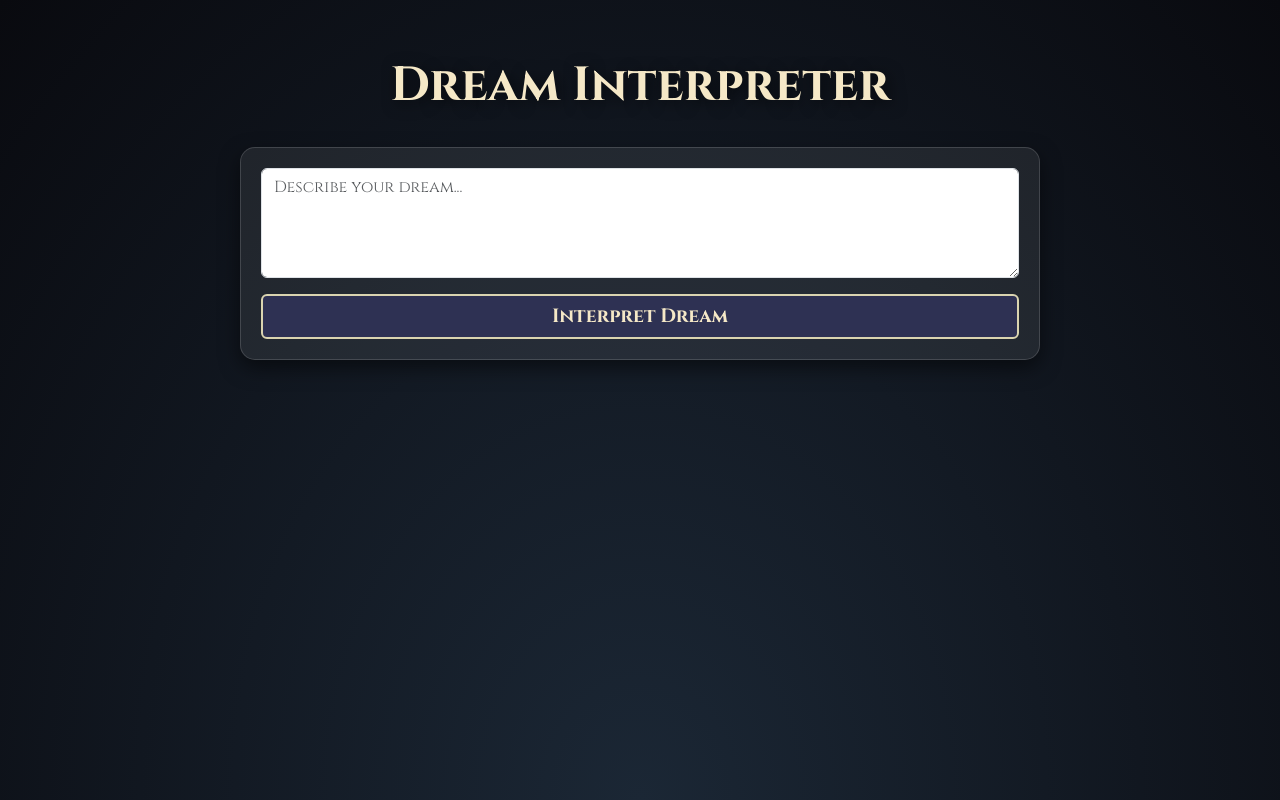
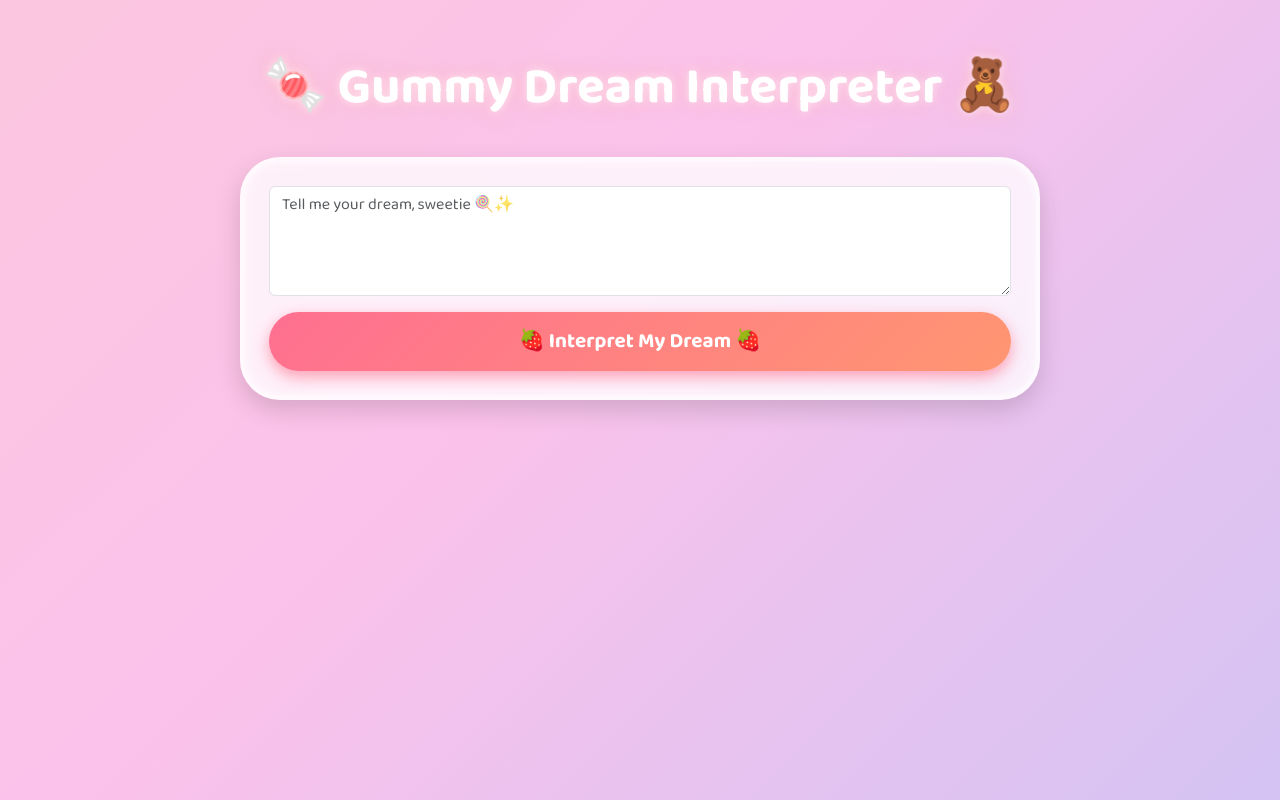
Before and after one commit to Arianna19/CART498-A4, a Flask app: page / in a window 1280 px wide. Run offline with Flask 3, Linux system fonts and the light colour scheme.

Commit message:
personalizing the html

```diff
--- a/templates/index.html
+++ b/templates/index.html
@@ -2,140 +2,156 @@
 <html>
 <head>
     <meta charset="UTF-8">
-    <title>Dream Interpreter</title>
+    <title>Gummy Dream Interpreter</title>
     <meta name="viewport" content="width=device-width, initial-scale=1.0">
 
     <link href="https://cdn.jsdelivr.net/npm/bootstrap@5.3.3/dist/css/bootstrap.min.css" rel="stylesheet">
 
+    <!-- Cute rounded font -->
+    <link href="https://fonts.googleapis.com/css2?family=Baloo+2:wght@400;700&display=swap" rel="stylesheet">
+
     <style>
-        /* Background */
         body {
-            background: radial-gradient(ellipse at bottom, #1b2735 0%, #090a0f 100%);
-            color: #f0f0f5;
-            font-family: 'Cinzel', serif;
+            background: linear-gradient(135deg, #ff9a9e, #fad0c4, #fbc2eb, #a1c4fd);
+            background-size: 400% 400%;
+            animation: bgShift 12s ease infinite;
+            font-family: 'Baloo 2', cursive;
+            color: #4a2c2a;
             min-height: 100vh;
         }
 
-        /* Center container */
+        @keyframes bgShift {
+            0% { background-position: 0% 50%; }
+            50% { background-position: 100% 50%; }
+            100% { background-position: 0% 50%; }
+        }
+
         .container {
+            text-align: center;
             padding-top: 50px;
             padding-bottom: 50px;
-            text-align: center;
         }
 
-        /* Dream banner */
-        .dream-title {
-            font-size: 3rem;
+        .title {
+            font-size: 3.2rem;
             font-weight: 700;
-            color: #f5e8c7;
-            text-shadow: 3px 3px 15px rgba(0, 0, 0, 0.6);
-            margin-bottom: 25px;
+            color: #fff;
+            text-shadow:
+                0 0 10px rgba(255,255,255,0.6),
+                0 0 20px rgba(255,182,193,0.9);
+            margin-bottom: 30px;
         }
 
-        /* Form card */
-        .dream-card {
-            background: rgba(255, 255, 255, 0.08);
-            border-radius: 15px;
-            padding: 20px;
+        .bubble {
+            background: rgba(255, 255, 255, 0.75);
+            border-radius: 40px;
+            padding: 25px;
             margin: 20px auto;
-            box-shadow: 0 8px 20px rgba(0, 0, 0, 0.5);
-            border: 1px solid rgba(255,255,255,0.15);
             max-width: 800px;
+            box-shadow:
+                inset 0 0 10px rgba(255,255,255,0.8),
+                0 10px 25px rgba(0,0,0,0.15);
+            border: 4px solid rgba(255,255,255,0.6);
         }
 
         textarea {
-            background: rgba(255, 255, 255, 0.12);
-            color: #efe;
-            border: 1px solid rgba(255,255,255,0.3);
-            border-radius: 8px;
+            background: #fff0f5;
+            border-radius: 25px;
+            border: 3px solid #ffb6c1;
+            padding: 15px;
             font-size: 1.1rem;
+            color: #4a2c2a;
         }
 
         textarea::placeholder {
-            color: #ddd;
+            color: #c27ba0;
         }
 
-        /* Buttons */
-        .btn-dream {
-            background: #2e3153;
-            color: #f5e8c7;
-            font-size: 1.2rem;
+        .btn-gummy {
+            background: linear-gradient(135deg, #ff6f91, #ff9671);
+            border: none;
+            border-radius: 30px;
+            padding: 14px;
+            font-size: 1.3rem;
             font-weight: bold;
-            border: 2px solid #dad4b0;
-            transition: 0.2s ease;
+            color: white;
+            box-shadow: 0 6px 15px rgba(255, 105, 135, 0.6);
+            transition: transform 0.15s ease, box-shadow 0.15s ease;
         }
 
-        .btn-dream:hover {
-            background: #42476b;
-            color: #fff;
+        .btn-gummy:hover {
+            transform: scale(1.05);
+            box-shadow: 0 0 20px rgba(255, 105, 135, 1);
         }
 
-        /* Interpretation box */
-        .interpretation-box {
-            background: rgba(255, 255, 255, 0.14);
-            border-left: 4px solid #f5e8c7;
-            border-right: 4px solid #f5e8c7;
-            border-radius: 10px;
-            padding: 18px;
-            margin-top: 25px;
-            font-size: 1.15rem;
-            box-shadow: 0 4px 15px rgba(0,0,0,0.4);
+        .label {
+            font-size: 1.4rem;
+            font-weight: 700;
+            color: #ff6f91;
+            margin-bottom: 10px;
         }
 
-        /* Image */
-        .dream-img {
+        .dream-image {
             margin-top: 30px;
-            border-radius: 12px;
-            box-shadow: 0 10px 30px rgba(0,0,0,0.7);
             max-width: 90%;
+            border-radius: 35px;
+            border: 6px solid rgba(255,255,255,0.7);
+            box-shadow:
+                0 15px 30px rgba(0,0,0,0.25);
+            transition: all 0.3s ease;
+        }
+
+        .dream-image:hover {
+            transform: scale(1.05);
+            box-shadow:
+                0 0 30px rgba(255, 105, 180, 0.9),
+                0 0 60px rgba(255, 182, 193, 0.8);
+        }
+
+        .emoji {
+            font-size: 1.5rem;
         }
     </style>
-
-    <!-- Stylish font -->
-    <link href="https://fonts.googleapis.com/css2?family=Cinzel:wght@400;700&display=swap" rel="stylesheet">
 </head>
 
 <body>
 <div class="container">
 
-    <!-- Title -->
-    <div class="dream-title">Dream Interpreter</div>
+    <div class="title">
+        🍬 Gummy Dream Interpreter 🧸
+    </div>
 
-    <!-- Input form -->
-    <div class="dream-card">
+    <div class="bubble">
         <form method="POST">
             <textarea
                 name="prompt"
                 rows="4"
                 class="form-control"
-                placeholder="Describe your dream..."
+                placeholder="Tell me your dream, sweetie 🍭✨"
                 required></textarea>
 
-            <button type="submit" class="btn btn-dream w-100 mt-3">
-                Interpret Dream
+            <button type="submit" class="btn btn-gummy w-100 mt-3">
+                🍓 Interpret My Dream 🍓
             </button>
         </form>
     </div>
 
-    <!-- Echoed dream text -->
     {% if dream_text %}
-        <div class="dream-card interpretation-box">
-            <strong>Your dream:</strong>
+        <div class="bubble">
+            <div class="label">🌈 Your Dream</div>
             <p>{{ dream_text }}</p>
         </div>
     {% endif %}
 
-    <!-- Jungian interpretation -->
     {% if interpretation %}
-        <div class="dream-card interpretation-box">
-            <strong>Interpretation</strong>
+        <div class="bubble">
+            <div class="label">🧠 Gummy Analysis</div>
             <p>{{ interpretation }}</p>
         </div>
     {% endif %}
 
-    <!-- Generated image -->
     {% if image_ready %}
-        <img src="/image" class="dream-img">
+        <img src="/image" class="dream-image">
     {% endif %}
 
 </div>
```
